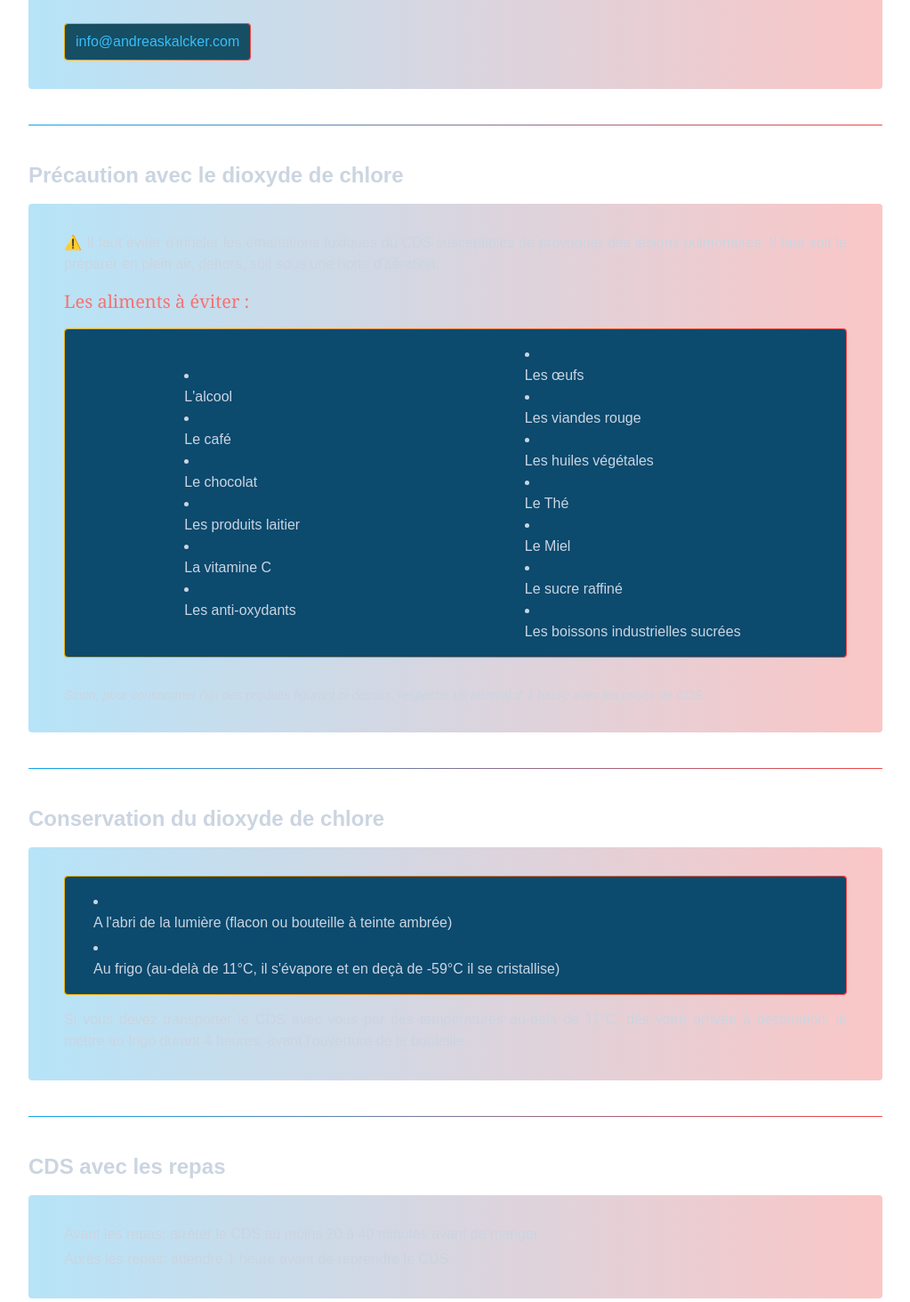
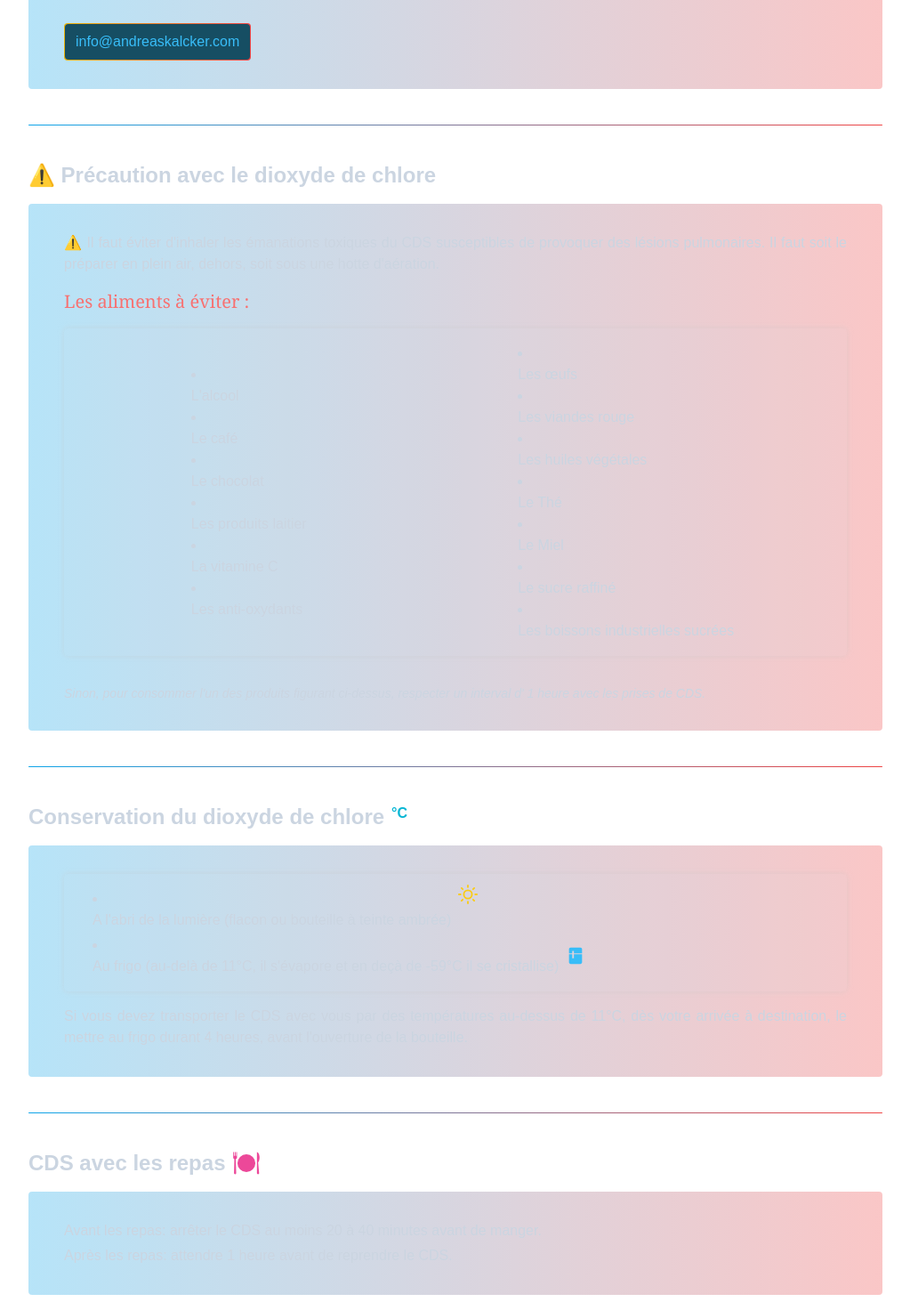
Before and after one commit to TLRKiliann/app-ttt, a Next.js app in the folder my-app/: page / in a window 1280 px wide. Shown: the part 1334-2797 px from the top of the page at 89% size, without its empty margins (128-1151 px from the left). Built offline with nearby package versions, Linux system fonts and the light colour scheme.

Commit message:
some changes

```diff
--- a/my-app/app/page.tsx
+++ b/my-app/app/page.tsx
@@ -1,5 +1,10 @@
 import Link from "next/link";
 import Image from "next/image";
+import { GrTest } from "react-icons/gr";
+import { FiSun } from "react-icons/fi";
+import { BiSolidFridge } from "react-icons/bi";
+import { GiMeal } from "react-icons/gi";
+import { IoDocumentTextOutline } from "react-icons/io5";
 import imgBg from "@/public/assets/images/science-bg.jpg";
 import imgCds from "@/public/assets/images/cds-molecule.png";
 
@@ -50,7 +55,10 @@ export default function Home(): JSX.Element {
         <div className="w-full h-[1px] bg-gradient-to-r from-sky-500 to-red-500 my-10 rounded">
         </div>
 
+        <div className="flex flex-row items-start">
           <h3 className="max-w-fit text-xl md:text-2xl font-bold mb-4">Préparation du dioxyde de chlore</h3>
+          <span className="ml-3 text-sky-500"><GrTest size={26} /></span>
+        </div>
 
         <div className="bg-gradient-to-r from-sky-500/30 to-red-500/30 p-4 rounded">
 
@@ -120,7 +128,7 @@ export default function Home(): JSX.Element {
         <div className="w-full h-[1px] bg-gradient-to-r from-sky-500 to-red-500 my-10 rounded">
         </div>
 
-        <h3 className="max-w-fit text-xl md:text-2xl font-bold mb-4">Précaution avec le dioxyde de chlore</h3>
+        <h3 className="max-w-fit text-xl md:text-2xl font-bold mb-4">⚠️ Précaution avec le dioxyde de chlore</h3>
 
         <div className="bg-gradient-to-r from-sky-500/30 to-red-500/30 px-10 py-8 rounded">
 
@@ -131,9 +139,7 @@ export default function Home(): JSX.Element {
 
           <h3 className="text-xl font-serif text-red-400 my-4">Les aliments à éviter :</h3>
 
-          <div className="w-full bg-slate-900/10 bg-gradient-to-r from-yellow-500 to-red-500 p-[1px] rounded">
-
-            <div className="flex-none md:flex md:flex-row md:items-center md:justify-around w-full bg-sky-900 py-4 rounded">
+          <div className="flex-none md:flex md:flex-row md:items-center md:justify-around w-full bg-slate-300/10 p-4 shadow-out rounded">
 
             <div>
               <li className="ml-4">
@@ -193,8 +199,6 @@ export default function Home(): JSX.Element {
 
           </div>
 
-          </div>
-
           <p className="text-sm italic text-justify mt-8">
             Sinon, pour consommer l&apos;un des produits figurant ci-dessus, respecter un interval d&apos; 1 heure avec les prises de CDS.
           </p>
@@ -204,26 +208,35 @@ export default function Home(): JSX.Element {
         <div className="w-full h-[1px] bg-gradient-to-r from-sky-500 to-red-500 my-10 rounded">
         </div>
 
+        <div className="flex flex-row items-start">
           <h3 className="max-w-fit text-xl md:text-2xl font-bold mb-4">
             Conservation du dioxyde de chlore
           </h3>
+          <p className="text-base font-bold text-cyan-500 ml-2">°C</p>
+        </div>
 
         <div className="bg-gradient-to-r from-sky-500/30 to-red-500/30 px-10 py-8 rounded">
 
-          <div className="bg-slate-900/10 bg-gradient-to-r from-yellow-500 to-red-500 p-[1px] rounded">
-            <div className="w-full bg-sky-900 p-4 rounded">
+          <div className="bg-slate-300/10 p-4 shadow-out rounded">
 
+            <div className="flex flex-row items-start justify-start">
               <li className="ml-4 mb-1">
                 <p>A l&apos;abri de la lumière (flacon ou bouteille à teinte ambrée)</p>
               </li>
+              <span className="text-yellow-400 -mt-1 ml-2"><FiSun size={22} /></span>
+            </div>
+
+            <div className="flex flex-row items-center">
               <li className="ml-4">
                 <p>Au frigo (au-delà de 11°C, il s&apos;évapore et en deçà de -59°C il se cristallise)</p>
               </li>
+              <span className="text-sky-400 ml-2"><BiSolidFridge size={22} /></span>
             </div>
+
           </div>
 
           <p className="text-justify mt-4">
-            Si vous devez transporter le CDS avec vous par des températures au-delà de 11°C,
+            Si vous devez transporter le CDS avec vous par des températures au-dessus de 11°C,
             dès votre arrivée à destination, le mettre au frigo durant 4 heures, avant l&apos;ouverture de la bouteille.
           </p>
         </div>
@@ -231,9 +244,13 @@ export default function Home(): JSX.Element {
         <div className="w-full h-[1px] bg-gradient-to-r from-sky-500 to-red-500 my-10 rounded">
         </div>
 
+        <div className="flex flex-row items-start">
           <h3 className="max-w-fit text-xl md:text-2xl font-bold mb-4">
             CDS avec les repas
           </h3>
+          <span className="ml-2 text-pink-500"><GiMeal size={32}/></span>
+        </div>
+
 
         <div className="bg-gradient-to-r from-sky-500/30 to-red-500/30 px-10 py-8 rounded">
           <p className="mb-1">Avant les repas: arrêter le CDS au moins 20 à 40 minutes avant de manger.</p>
@@ -243,9 +260,12 @@ export default function Home(): JSX.Element {
         <div className="w-full h-[1px] bg-gradient-to-r from-sky-500 to-red-500 my-10 rounded">
         </div>
 
+        <div className="flex flex-row items-start">
           <h3 className="max-w-fit text-xl md:text-2xl font-bold mb-4">
             Documentation
           </h3>
+          <span className="ml-2 text-sky-500"><IoDocumentTextOutline size={26}/></span>
+        </div>
 
         <div className="bg-gradient-to-tr from-sky-500/30 to-red-500/30 px-10 py-8 rounded">
           <li className="text-sky-300 hover:text-sky-500 active:text-sky-600 ml-4">
@@ -257,5 +277,5 @@ export default function Home(): JSX.Element {
       </div>
 
     </main>
-  );
-}
+  )
+};
--- a/my-app/package.json
+++ b/my-app/package.json
@@ -13,6 +13,7 @@
     "next": "14.2.10",
     "react": "^18",
     "react-dom": "^18",
+    "react-icons": "^5.3.0",
     "tailwindcss-animate": "^1.0.7"
   },
   "devDependencies": {
--- a/my-app/tailwind.config.ts
+++ b/my-app/tailwind.config.ts
@@ -41,7 +41,7 @@ const config: Config = {
         "text": "1px 1px 1px rgba(255, 255, 255, 1)"
       },
       boxShadow: {
-        "out": "0 0 10px rgba(255, 42, 26, 1)",
+        "out": "0 0 7px rgba(200, 200, 200, 0.4)",
       }
     }
   },
```
Also changed, not shown: 1 other file (tests, documents, lock files or other folders). Lines whose indentation alone changed are shown as unchanged.
